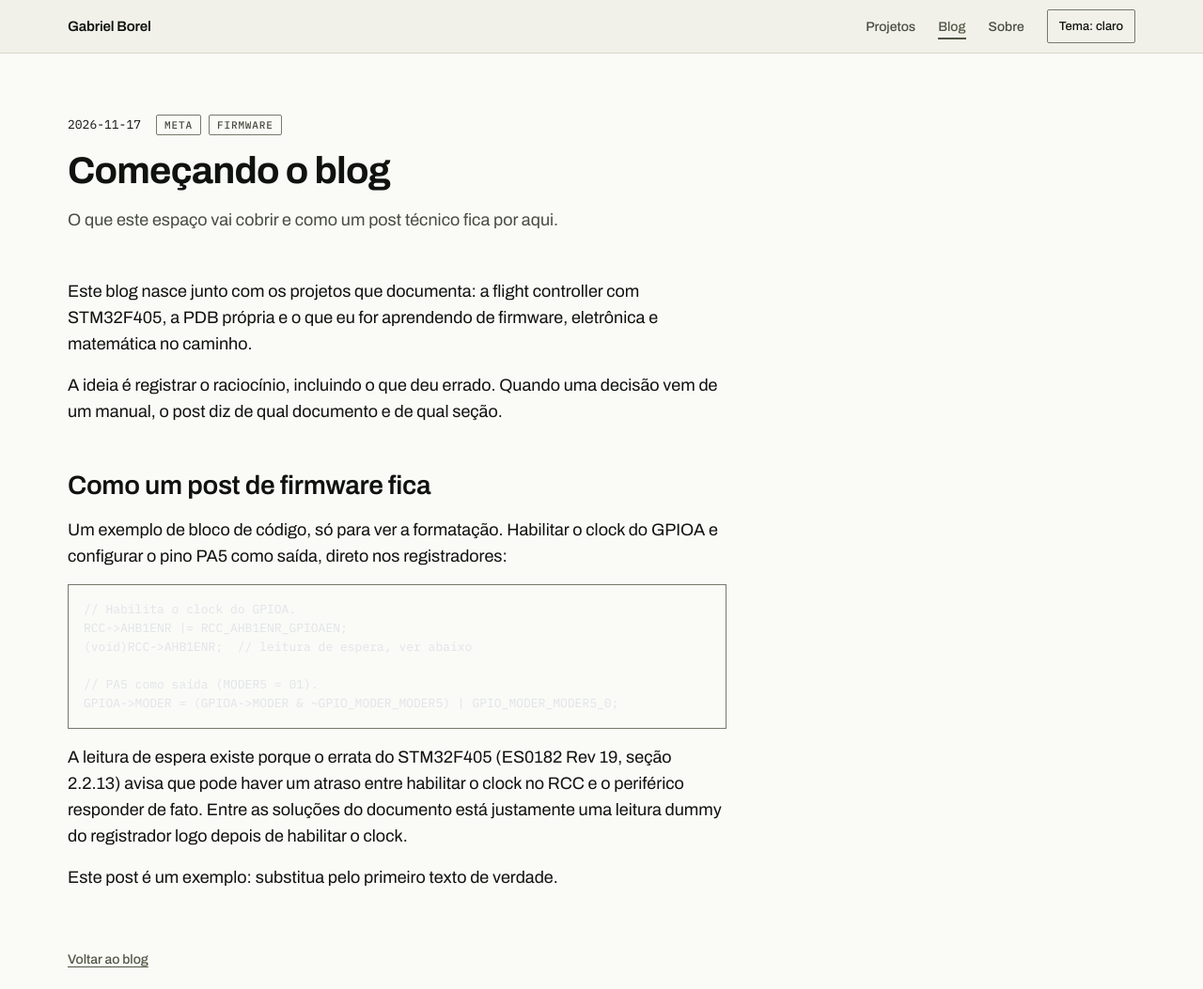
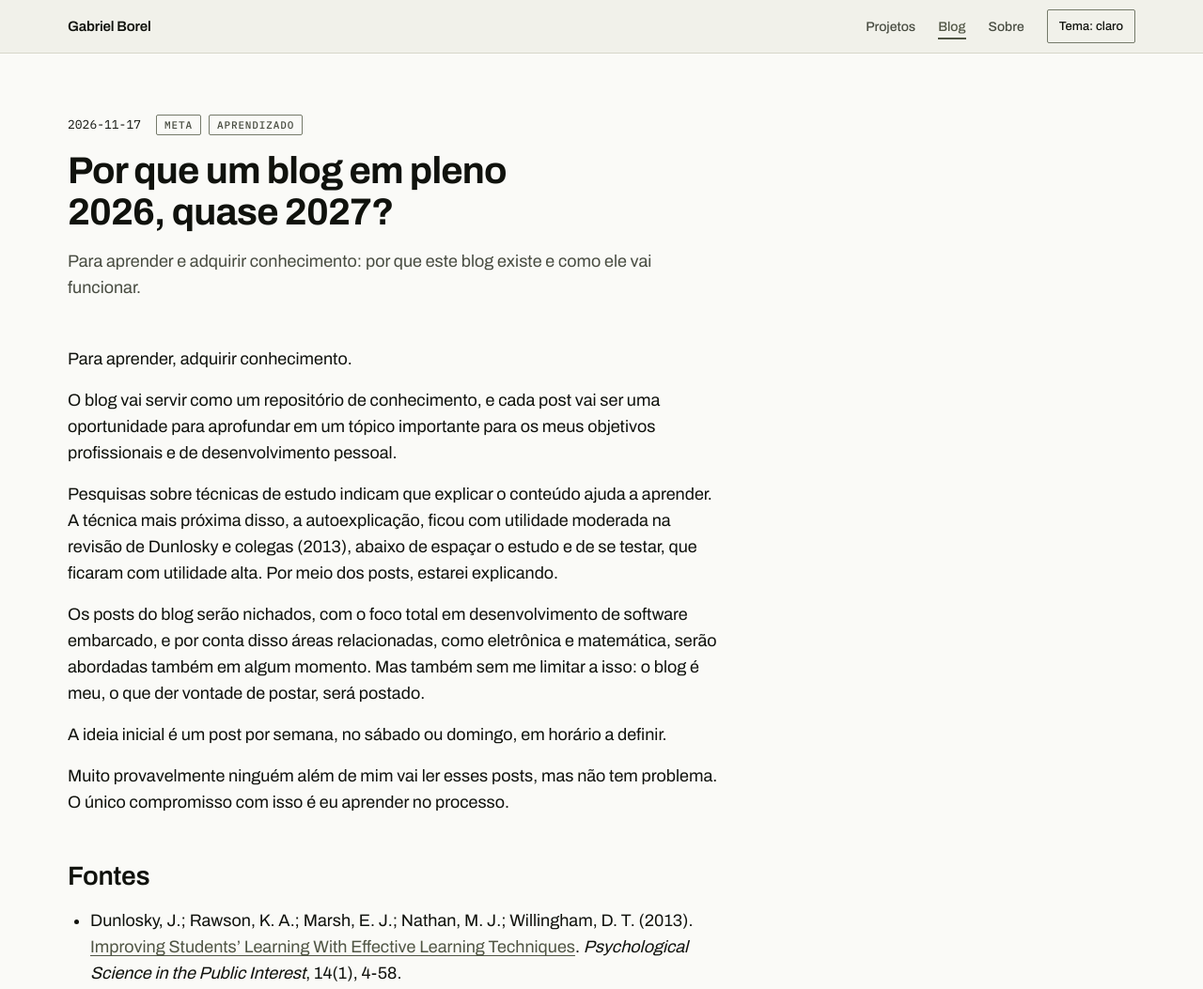
Before and after one commit to gabrielborel/mywebsite, an Astro site: page /blog/comecando-o-blog in a window 1280 px wide. Shown: the top 1053 px of the page at 94% size. Built offline with nearby package versions, Linux system fonts and the light colour scheme; Astro itself is replaced by a stand-in of ours.

Commit message:
(feat): fixing first post, about why I have an blog

````diff
--- a/src/content/blog/comecando-o-blog.md
+++ b/src/content/blog/comecando-o-blog.md
@@ -1,27 +1,22 @@
 ---
-title: "Começando o blog"
-description: "O que este espaço vai cobrir e como um post técnico fica por aqui."
+title: "Por que um blog em pleno 2026, quase 2027?"
+description: "Para aprender e adquirir conhecimento: por que este blog existe e como ele vai funcionar."
 date: 2026-11-17
-tags: ["meta", "firmware"]
+tags: ["meta", "aprendizado"]
 ---
 
-Este blog nasce junto com os projetos que documenta: a flight controller com STM32F405, a PDB própria e o que eu for aprendendo de firmware, eletrônica e matemática no caminho.
+Para aprender, adquirir conhecimento.
 
-A ideia é registrar o raciocínio, incluindo o que deu errado. Quando uma decisão vem de um manual, o post diz de qual documento e de qual seção.
+O blog vai servir como um repositório de conhecimento, e cada post vai ser uma oportunidade para aprofundar em um tópico importante para os meus objetivos profissionais e de desenvolvimento pessoal.
 
-## Como um post de firmware fica
+Pesquisas sobre técnicas de estudo indicam que explicar o conteúdo ajuda a aprender. A técnica mais próxima disso, a autoexplicação, ficou com utilidade moderada na revisão de Dunlosky e colegas (2013), abaixo de espaçar o estudo e de se testar, que ficaram com utilidade alta. Por meio dos posts, estarei explicando.
 
-Um exemplo de bloco de código, só para ver a formatação. Habilitar o clock do GPIOA e configurar o pino PA5 como saída, direto nos registradores:
+Os posts do blog serão nichados, com o foco total em desenvolvimento de software embarcado, e por conta disso áreas relacionadas, como eletrônica e matemática, serão abordadas também em algum momento. Mas também sem me limitar a isso: o blog é meu, o que der vontade de postar, será postado.
 
-```c
-// Habilita o clock do GPIOA.
-RCC->AHB1ENR |= RCC_AHB1ENR_GPIOAEN;
-(void)RCC->AHB1ENR;  // leitura de espera, ver abaixo
+A ideia inicial é um post por semana, no sábado ou domingo, em horário a definir.
 
-// PA5 como saída (MODER5 = 01).
-GPIOA->MODER = (GPIOA->MODER & ~GPIO_MODER_MODER5) | GPIO_MODER_MODER5_0;
-```
+Muito provavelmente ninguém além de mim vai ler esses posts, mas não tem problema. O único compromisso com isso é eu aprender no processo.
 
-A leitura de espera existe porque o errata do STM32F405 (ES0182 Rev 19, seção 2.2.13) avisa que pode haver um atraso entre habilitar o clock no RCC e o periférico responder de fato. Entre as soluções do documento está justamente uma leitura dummy do registrador logo depois de habilitar o clock.
+## Fontes
 
-Este post é um exemplo: substitua pelo primeiro texto de verdade.
+- Dunlosky, J.; Rawson, K. A.; Marsh, E. J.; Nathan, M. J.; Willingham, D. T. (2013). [Improving Students' Learning With Effective Learning Techniques](https://doi.org/10.1177/1529100612453266). *Psychological Science in the Public Interest*, 14(1), 4-58.
````
